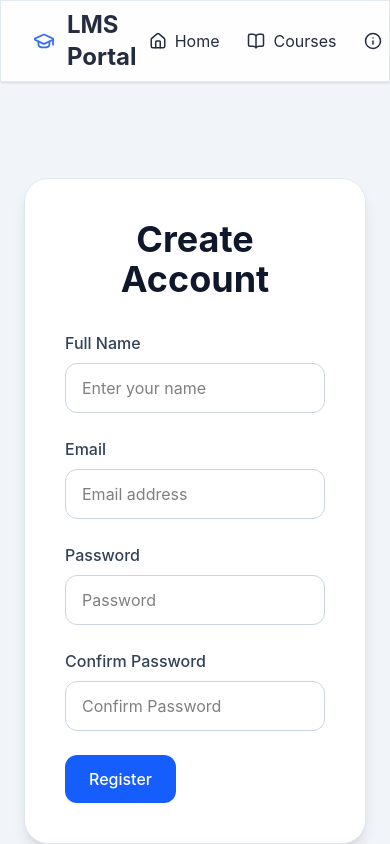
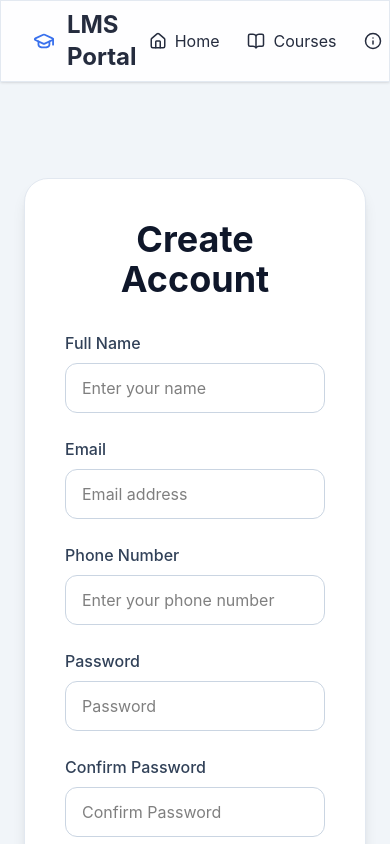
Before and after one commit to lisajith/LMS, a React (Vite) app in the folder client/: page /register in a window 390 px wide. Shown: the top 844 px of the page. Built offline with nearby package versions, Linux system fonts and the light colour scheme; no server answers.

Commit message:
Phone added in Registeration

```diff
--- a/client/src/pages/Register.jsx
+++ b/client/src/pages/Register.jsx
@@ -4,9 +4,8 @@ import Container from "../components/common/Container";
 import Input from "../components/common/Input";
 import Button from "../components/common/Button";
 
-import { createUserWithEmailAndPassword } from "firebase/auth";
+import { createUserWithEmailAndPassword, sendEmailVerification, updateProfile } from "firebase/auth";
 import { auth } from "../firebase/firebase";
-import { sendEmailVerification } from "firebase/auth";
 import { db } from "../firebase/firebase";
 import { doc, setDoc, serverTimestamp } from "firebase/firestore";
 
@@ -14,6 +13,7 @@ function Register() {
 
   const [name, setName] = useState("");
   const [email, setEmail] = useState("");
+  const [phone, setPhone] = useState("");
   const [password, setPassword] = useState("");
   const [confirmPassword, setConfirmPassword] = useState("");
 
@@ -23,16 +23,18 @@ function Register() {
     // Remove extra spaces
     const trimmedName = name.trim();
     const trimmedEmail = email.trim();
+    const trimmedPhone = phone.trim();
 
     console.log({
       name: trimmedName,
       email: trimmedEmail,
+      phone: trimmedPhone,
       password,
       confirmPassword,
     });
 
     // 1. Empty fields
-    if (!trimmedName || !trimmedEmail || !password || !confirmPassword) {
+    if (!trimmedName || !trimmedEmail || !trimmedPhone || !password || !confirmPassword) {
       alert("Please fill all fields.");
       return;
     }
@@ -48,6 +50,14 @@ function Register() {
 
     if (!emailRegex.test(trimmedEmail)) {
       alert("Please enter a valid email address.");
+      return;
+    }
+
+    // Phone validation
+    const phoneRegex = /^[6-9]\d{9}$/;
+
+    if (!phoneRegex.test(phone.trim())) {
+      alert("Please enter a valid 10-digit phone number.");
       return;
     }
 
@@ -89,7 +99,7 @@ function Register() {
         uid: userCredential.user.uid,
         name: trimmedName,
         email: trimmedEmail,
-        phone: phone.trim(),
+        phone: trimmedPhone,
         role: "student",
         emailVerified: false,
         createdAt: serverTimestamp(),
@@ -100,9 +110,9 @@ function Register() {
         bio: "",
         address: "",
 
-        photoURL: `https://api.dicebear.com/9.x/initials/svg?seed=${encodeURIComponent(
-          trimmedName
-        )}`,
+        // photoURL: `https://api.dicebear.com/9.x/initials/svg?seed=${encodeURIComponent(
+        //   trimmedName
+        // )}`,
       });
       alert("Registration successful! Please check your email and verify your account before logging in.");
     } catch (error) {
@@ -146,6 +156,14 @@ function Register() {
             />
 
             <Input
+              label="Phone Number"
+              placeholder="Enter your phone number"
+              type="tel"
+              value={phone}
+              onChange={(e) => setPhone(e.target.value)}
+            />
+
+            <Input
               label="Password"
               placeholder="Password"
               type="password"
```
